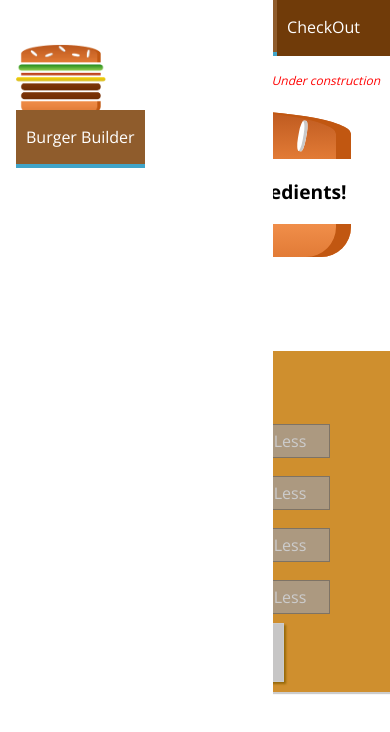
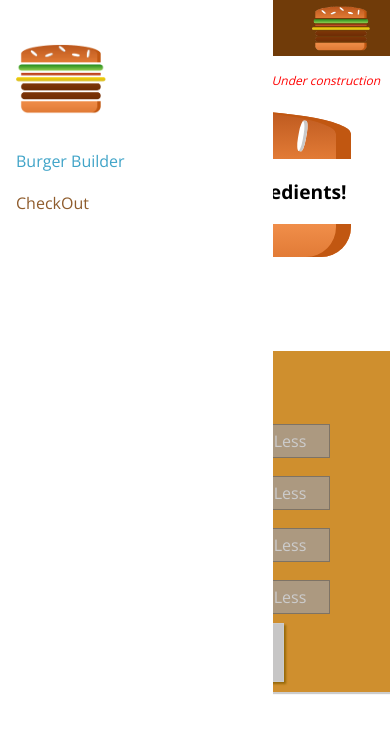
Before and after one commit to manuel-valles/make-a-burger, a React app: page / in a window 390 px wide. Shown: the top 732 px of the page. Built offline with nearby package versions, Linux system fonts and the light colour scheme.

Commit message:
Responsive navigation items with media queries

```diff
--- a/src/components/Navigation/NavigationItems/NavigationItem/NavigationItem.css
+++ b/src/components/Navigation/NavigationItems/NavigationItem/NavigationItem.css
@@ -1,25 +1,45 @@
-.NavigationItem{
-    margin: 0;
+.NavigationItem {
+    margin: 10px 0;
     box-sizing: border-box;
-    display: flex;
-    height: 100%;
-    align-items: center;
+    display: block;
+    width: 100%;
 }
 
-.NavigationItem a{
-    color: white;
+.NavigationItem a {
+    color: #8F5C2C;
     text-decoration: none;
-    height: 100%;
-    padding: 16px 10px;
-    border-bottom: 4px solid transparent;
+    width: 100%;
     box-sizing: border-box;
     display: block;
 }
 
 .NavigationItem a:hover,
 .NavigationItem a:active,
-.NavigationItem a.active{
-    background-color: #8F5C2C;
-    border-bottom: 4px solid #40A4C8;
-    color: white;
+.NavigationItem a.active {
+    color: #40A4C8;
 }
+
+@media (min-width: 500px) {
+    .NavigationItem {
+        margin: 0;
+        display: flex;
+        height: 100%;
+        width: auto;
+        align-items: center;
+    }
+
+    .NavigationItem a {
+        color: white;
+        height: 100%;
+        padding: 16px 10px;
+        border-bottom: 4px solid transparent;
+    }
+
+    .NavigationItem a:hover,
+    .NavigationItem a:active,
+    .NavigationItem a.active {
+        background-color: #8F5C2C;
+        border-bottom: 4px solid #40A4C8;
+        color: white;
+    }
+}
--- a/src/components/Navigation/NavigationItems/NavigationItems.css
+++ b/src/components/Navigation/NavigationItems/NavigationItems.css
@@ -1,8 +1,15 @@
-.NavigationItems{
+.NavigationItems {
     margin: 0;
     padding: 0;
     list-style: none;
     display: flex;
+    flex-flow: column;
     align-items: center;
     height: 100%;
 }
+
+@media (min-width: 500px) {
+    .NavigationItems {
+        flex-flow: row;
+    }
+}
--- a/src/components/Navigation/SideDrawer/SideDrawer.css
+++ b/src/components/Navigation/SideDrawer/SideDrawer.css
@@ -28,4 +28,5 @@
 
 .Logo{
     height: 10%;
+    margin-bottom: 30px;
 }
--- a/src/components/Navigation/Toolbar/Toolbar.css
+++ b/src/components/Navigation/Toolbar/Toolbar.css
@@ -20,3 +20,9 @@
 .Logo{
     height: 90%;
 }
+
+@media (max-width: 499px) {
+    .DesktopOnly{
+        display: none;
+    }
+}
--- a/src/components/Navigation/Toolbar/Toolbar.js
+++ b/src/components/Navigation/Toolbar/Toolbar.js
@@ -9,7 +9,7 @@
         <div className={styles.Logo}>
             <Logo />
         </div>
-        <nav>
+        <nav className={styles.DesktopOnly}>
             <NavigationItems />
         </nav>
     </header>
```
